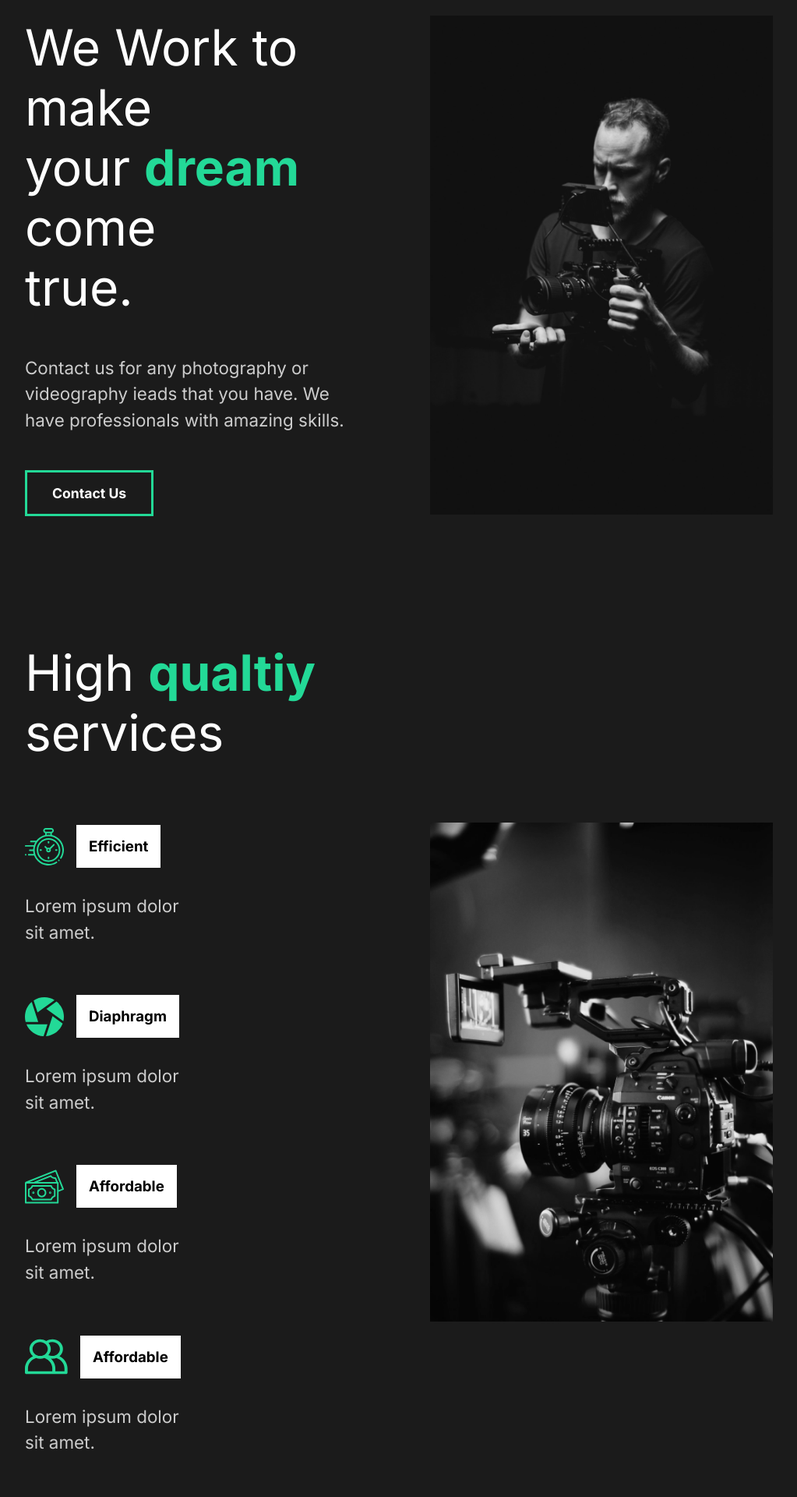
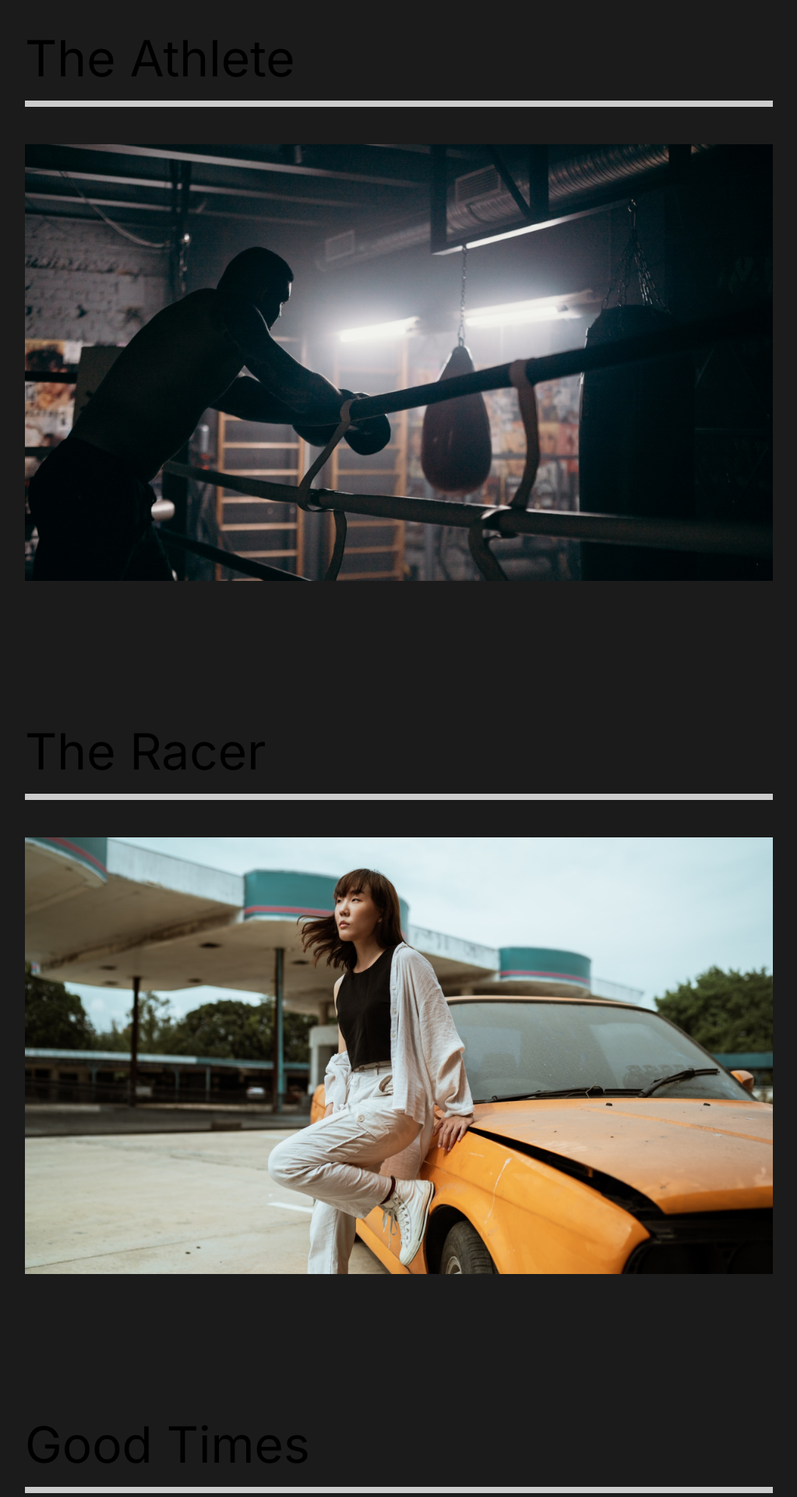
Before and after one commit to sujancrest/capture, a React (Create React App) app: page /work in a window 1280 px wide. Shown: the part 140-2060 px from the top of the page at 78% size, without its empty margins (128-1151 px from the left). Built offline with nearby package versions, Linux system fonts and the light colour scheme.

Commit message:
Creating Contact,Work pages and Adding Routing

```diff
--- a/src/App.js
+++ b/src/App.js
@@ -1,16 +1,30 @@
 import React from "react";
+
+import GlobalStyle from "./components/GlobalStyle";
+
+import { Switch, Route } from "react-router-dom";
 
 import AboutUs from "./pages/AboutUs";
 import Nav from "./components/Nav";
-
-import GlobalStyle from "./components/GlobalStyle";
+import ContactUs from "./pages/ContactUs";
+import OurWork from "./pages/OurWork";
 
 const App = () => {
     return (
         <div>
             <GlobalStyle />
             <Nav />
-            <AboutUs />
+            <Switch>
+                <Route path="/" exact >
+                    <AboutUs />
+                </Route>
+                <Route path="/work">
+                    <OurWork />
+                </Route>
+                <Route path="/contact">
+                    <ContactUs />
+                </Route>
+            </Switch>
         </div>
     )
 }
--- a/src/components/Nav.js
+++ b/src/components/Nav.js
@@ -1,4 +1,6 @@
 import styled from "styled-components";
+
+import { Link } from "react-router-dom";
 
 const Nav = () => {
     return (
@@ -6,13 +8,13 @@
             <h1><a id="logo" href="#">Capture</a></h1>
             <ul>
                 <li>
-                    <a href="#">1. About Us</a>
+                    <Link to="/">1. About Us</Link>
                 </li>
                 <li>
-                    <a href="#">2. Our Work</a>
+                    <Link to="/work">2. Our Work</Link>
                 </li>
                 <li>
-                    <a href="#">3. Contact Us</a>
+                    <Link to="/contact">3. Contact Us</Link>
                 </li>
             </ul>
         </StyledNav>
--- a/src/index.js
+++ b/src/index.js
@@ -1,9 +1,15 @@
 import React from "react";
 import ReactDom from "react-dom";
+
+import { BrowserRouter as Router } from "react-router-dom";
 
 import App from "./App";
 
 ReactDom.render(
-    <App />,
+    <React.StrictMode>
+        <Router>
+            <App />
+        </Router>
+    </React.StrictMode>,
     document.getElementById("root")
 );
--- /dev/null
+++ b/src/pages/ContactUs.js
@@ -0,0 +1,9 @@
+const ContactUs = () => {
+    return (
+        <div>
+            <h1>Hello from Contact Us</h1>
+        </div>
+    )
+}
+
+export default ContactUs;
--- /dev/null
+++ b/src/pages/OurWork.js
@@ -0,0 +1,60 @@
+import styled from "styled-components";
+
+import { Link } from "react-router-dom";
+
+import athlete from "../img/athlete-small.png";
+import theracer from "../img/theracer-small.png";
+import goodtimes from "../img/goodtimes-small.png";
+
+const OurWork = () => {
+    return (
+        <Work>
+            <Movie>
+                <h2>The Athlete</h2>
+                <div className="line"></div>
+                <Link>
+                    <img src={athlete} alt="The Athlete" />
+                </Link>
+            </Movie>
+            <Movie>
+                <h2>The Racer</h2>
+                <div className="line"></div>
+                <Link>
+                    <img src={theracer} alt="The Athlete" />
+                </Link>
+            </Movie>
+            <Movie>
+                <h2>Good Times</h2>
+                <div className="line"></div>
+                <Link>
+                    <img src={goodtimes} alt="The Athlete" />
+                </Link>
+            </Movie>
+        </Work>
+    )
+}
+
+const Work = styled.div`
+    min-height:100vh;
+    overflow:hidden;
+    padding:5rem 10rem;
+    h2{
+        padding:1rem 0;
+    }
+`;
+
+const Movie = styled.div`
+    padding-bottom:10rem;
+    .line{
+        height:0.5rem;
+        background:#ccc;
+        margin-bottom:3rem;
+    }
+    img{
+        width:100%;
+        height:70vh;
+        object-fit:cover;
+    }
+`;
+
+export default OurWork;
```
Also changed, not shown: 1 other file (tests, documents, lock files or other folders).
